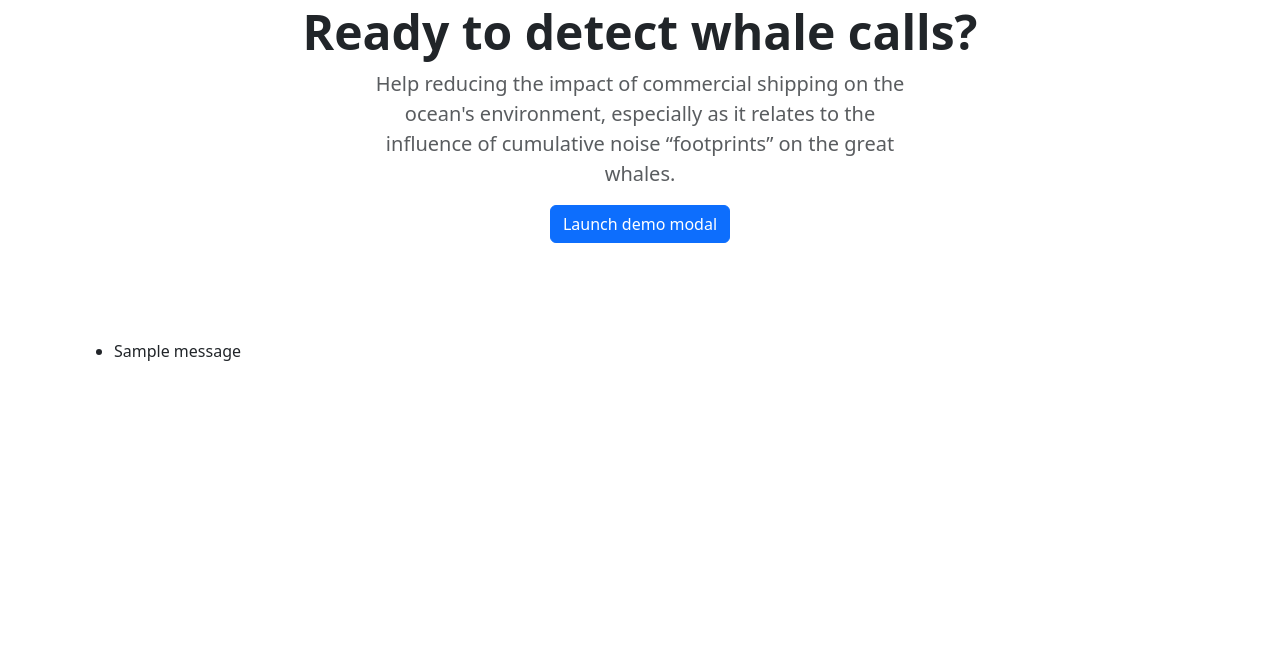
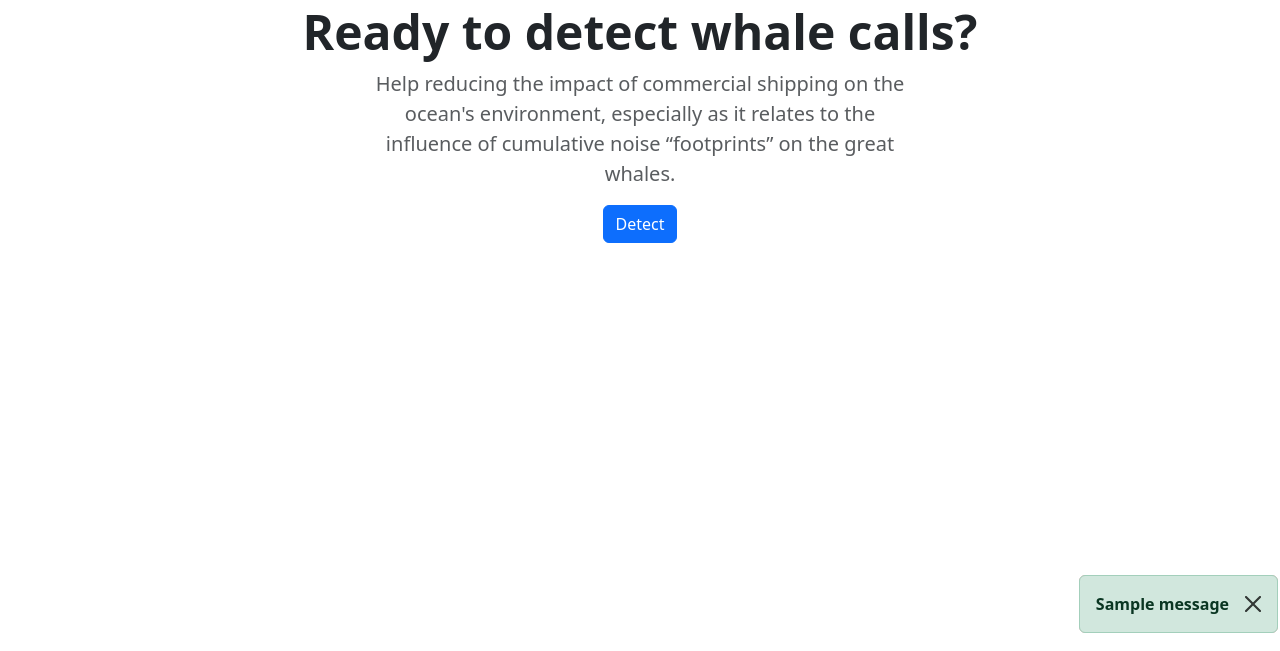
Before and after one commit to Salvatore-tech/AudioClassificationRESTful, a Flask app: page / in a window 1280 px wide. Shown: the part 149-800 px from the top of the page. Run offline with Flask 2, Linux system fonts and the light colour scheme; one stand-in notice (Sample message) is shown; parts of the project's set-up code (start-up, migrations or seed data) failed here and were passed over.

Commit message:
Alert with category on target data

```diff
--- a/src/classify.py
+++ b/src/classify.py
@@ -13,7 +13,6 @@ from src.shared import UPLOAD_FOLDER, SAMPLE_RATE
 
 ALLOWED_AUDIO_EXTENSIONS = {'aiff'}
 classify = Blueprint("classify", __name__)
-current_filename = ''
 
 @classify.route("/upload", methods=['POST'])
 def upload_file():
@@ -35,6 +34,7 @@ def upload_file():
 
     filename = secure_filename(uploaded_file.filename)
     fullpath_to_uploaded_file = os.path.join(UPLOAD_FOLDER, filename)
+    global current_filename
     current_filename = fullpath_to_uploaded_file
     print('Uploaded new file: ' + filename)
     if not os.path.exists(fullpath_to_uploaded_file):
@@ -49,15 +49,14 @@ def allowed_file(filename):
 
 @classify.route("/predict", methods=['POST'])
 def predict_whale():
-    audio, _ = lr.load(os.path.join(UPLOAD_FOLDER, 'train29997.aiff'), sr=SAMPLE_RATE, res_type='kaiser_fast')
+    audio, _ = lr.load(current_filename, sr=SAMPLE_RATE, res_type='kaiser_fast')
     mel_spectrogram = np.array(get_melspectrogram(audio))
     mel_spectrogram = tf.expand_dims(mel_spectrogram, axis=-1)
     prediction = shared.model.predict_classes(mel_spectrogram).ravel()[0]
     if (np.bool(prediction)):
-        flash('Congrats! Whale detected')
+        flash('Congrats! Whale detected', 'success')
     else:
-        flash('That was not a whale, try again')
-    # print('Predicted: ' + np.str(prediction))
+        flash('That was not a whale, try again', 'failure')
     return redirect("/home")
 
 def get_melspectrogram(audio):
--- a/src/templates/home.html
+++ b/src/templates/home.html
@@ -12,20 +12,31 @@
         </p>
         <div class="d-grid gap-2 d-sm-flex justify-content-sm-center">
             <button type="button" class="btn btn-primary" data-bs-toggle="modal" data-bs-target="#exampleModal">
-                Launch demo modal
+                Detect
             </button>
         </div>
     </div>
 </div>
 
+{% with failures = get_flashed_messages(category_filter=["failure"]) %}
+{% if failures %}
+<div class="position-absolute bottom-0 end-0" style="padding: 2px;">
+    <div class="alert alert-danger alert-dismissible fade show" role="alert">
+        <strong>{{failures[0]}}</strong>
+        <button type="button" class="btn-close" data-bs-dismiss="alert" asria-label="Close"></button>
+    </div>
+</div>
+{% endif %}
+{% endwith %}
 
-{% with messages = get_flashed_messages() %}
-{% if messages %}
-<ul class=flashes>
-    {% for message in messages %}
-    <li>{{ message }}</li>
-    {% endfor %}
-</ul>
+{% with successes = get_flashed_messages(category_filter=["success"]) %}
+{% if successes %}
+<div class="position-absolute bottom-0 end-0" style="padding: 2px;">
+    <div class="alert alert-success alert-dismissible fade show" role="alert">
+        <strong>{{successes[0]}}</strong>
+        <button type="button" class="btn-close" data-bs-dismiss="alert" aria-label="Close"></button>
+    </div>
+</div>
 {% endif %}
 {% endwith %}
 
@@ -35,20 +46,19 @@
     <div class="modal-dialog">
         <div class="modal-content">
             <div class="modal-header">
-                <h5 class="modal-title" id="exampleModalLabel">Upload audio</h5>
+                <h5 class="modal-title" id="exampleModalLabel">Upload audio file</h5>
                 <button type="button" class="btn-close" data-bs-dismiss="modal" aria-label="Close"></button>
             </div>
             <div class="modal-body">
                 <div class="mb-3">
-                    <label for="formFile" class="form-label">Default file input example</label>
+                    <!--                    <label for="formFile" class="form-label">Default file input example</label>-->
                     <input class="form-control" type="file" id="formFile">
                 </div>
             </div>
             <div class="modal-footer">
                 <form action="/classify/predict" method="post">
                     <button name="saveChanges" value="saveChanges" class="btn btn-primary" data-bs-dismiss="modal">
-                        Save
-                        changes
+                        Submit
                     </button>
                 </form>
                 <button type="button" class="btn btn-secondary" data-bs-dismiss="modal">Close</button>
@@ -56,6 +66,7 @@
         </div>
     </div>
 </div>
+
 
 {% endblock %}
 {% block additionalJs %}
```
